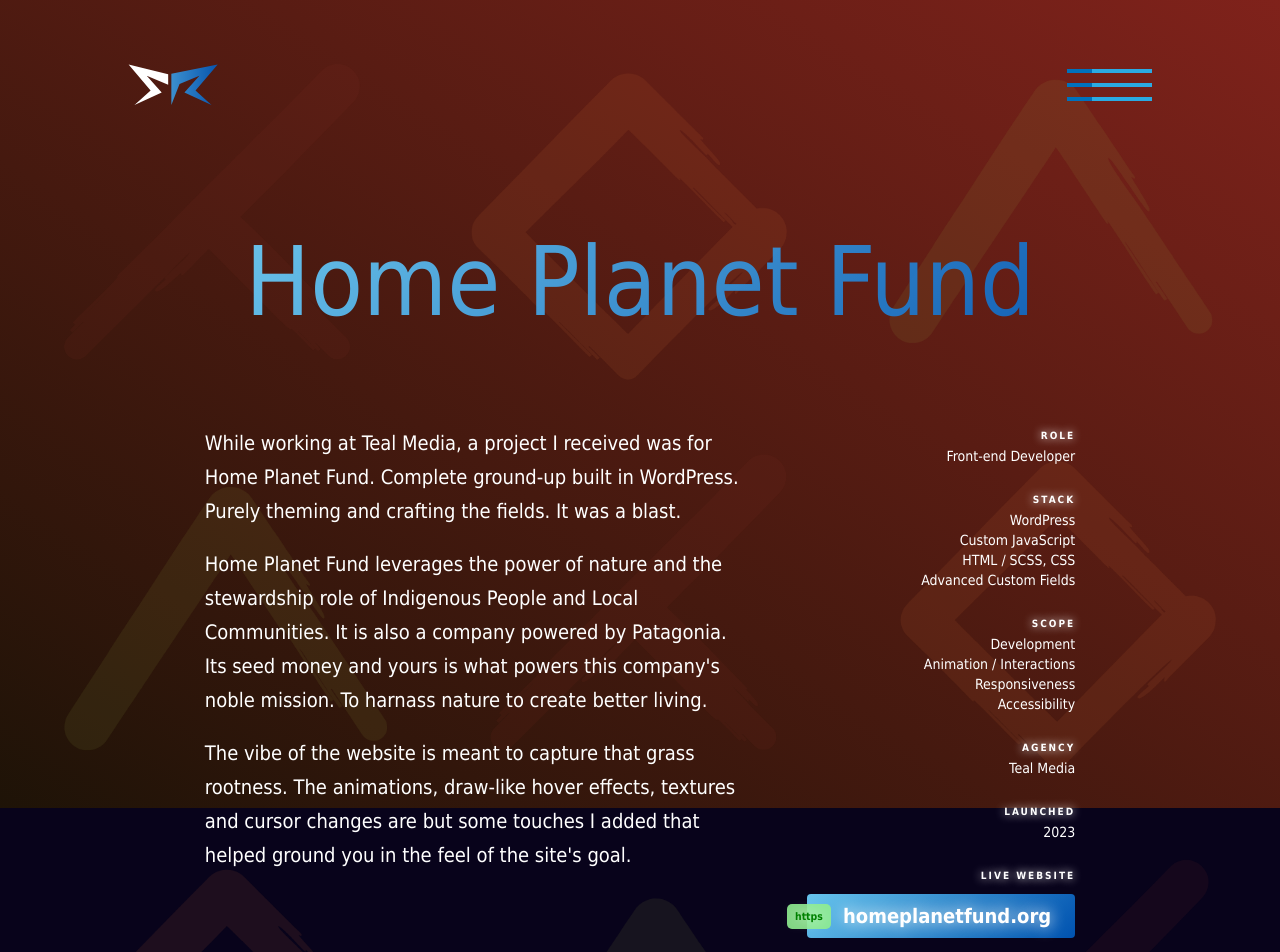
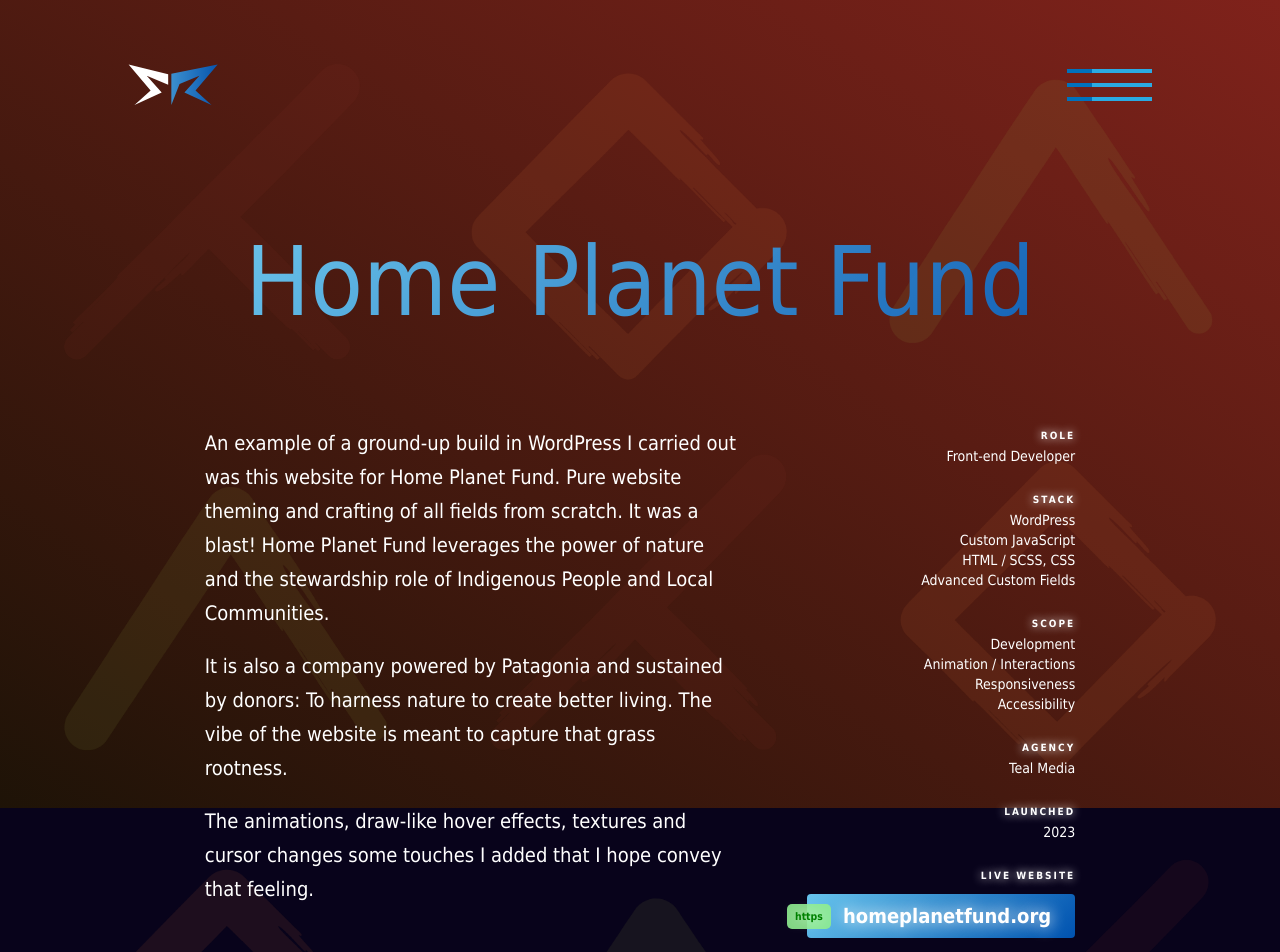
Before and after one commit to sathyaram/sathyaram, a Next.js app: page /homeplanetfund in a window 1280 px wide. Shown: the top 952 px of the page. Built offline with nearby package versions, Linux system fonts and the light colour scheme; a web font is replaced by a local one.

Commit message:
Text clean up

```diff
--- a/pages/brookings.js
+++ b/pages/brookings.js
@@ -32,7 +32,7 @@
                 <div className="description">
                   <p>
                     I can&apos;t believe I had the opportunity to do the
-                    frontend for The Brookings Institution. It&apos;s a
+                    frontend for The Brookings Institute. It&apos;s a
                     nonprofit organization based in Washington, D.C. Our mission
                     is to conduct in-depth, nonpartisan research to improve
                     policy and governance at local, national, and global levels.
--- a/pages/homeplanetfund.js
+++ b/pages/homeplanetfund.js
@@ -33,24 +33,23 @@
               <div className="col">
                 <div className="description">
                   <p>
-                    While working at Teal Media, a project I received was for
-                    Home Planet Fund. Complete ground-up built in WordPress.
-                    Purely theming and crafting the fields. It was a blast.
+                    An example of a ground-up build in WordPress I carried out
+                    was this website for Home Planet Fund. Pure website theming and
+                    crafting of all fields from scratch. It was a blast! Home Planet Fund
+                    leverages the power of nature and the stewardship role of
+                    Indigenous People and Local Communities.
                   </p>
                   <br></br>
                   <p>
-                    Home Planet Fund leverages the power of nature and the
-                    stewardship role of Indigenous People and Local Communities.
-                    It is also a company powered by Patagonia. Its seed money
-                    and yours is what powers this company&apos;s noble mission.
-                    To harnass nature to create better living.
+                    It is also a company powered by Patagonia and sustained by
+                    donors: To harness nature to create better living. The vibe
+                    of the website is meant to capture that grass rootness.
                   </p>
                   <br></br>
                   <p>
-                    The vibe of the website is meant to capture that grass
-                    rootness. The animations, draw-like hover effects, textures
-                    and cursor changes are but some touches I added that helped
-                    ground you in the feel of the site&apos;s goal.
+                    The animations, draw-like hover effects, textures and cursor
+                    changes some touches I added that I hope convey that
+                    feeling.
                   </p>
                 </div>
               </div>
```
Also changed, not shown: pages/hhmi.js (+3 -15 lines), pages/sontag.js (+2 -12 lines), pages/vilcek.js (+2 -5 lines).
